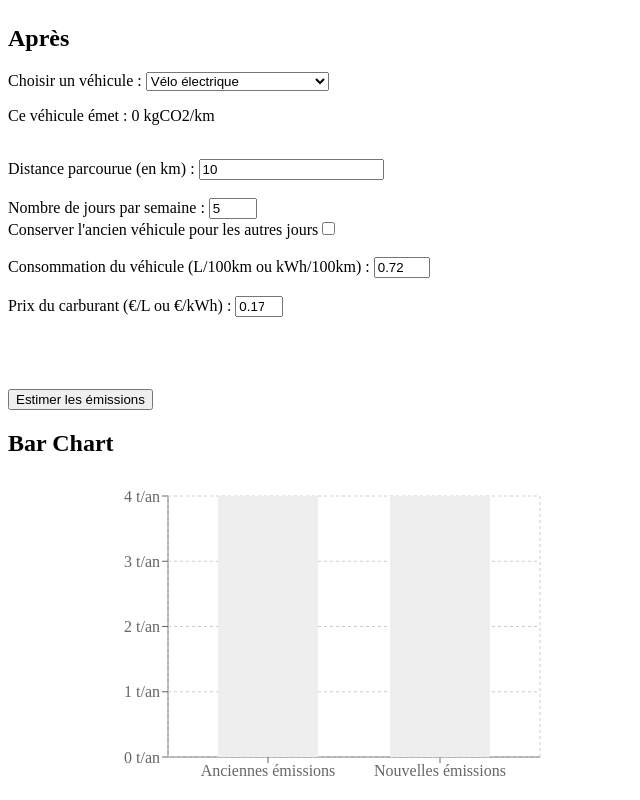
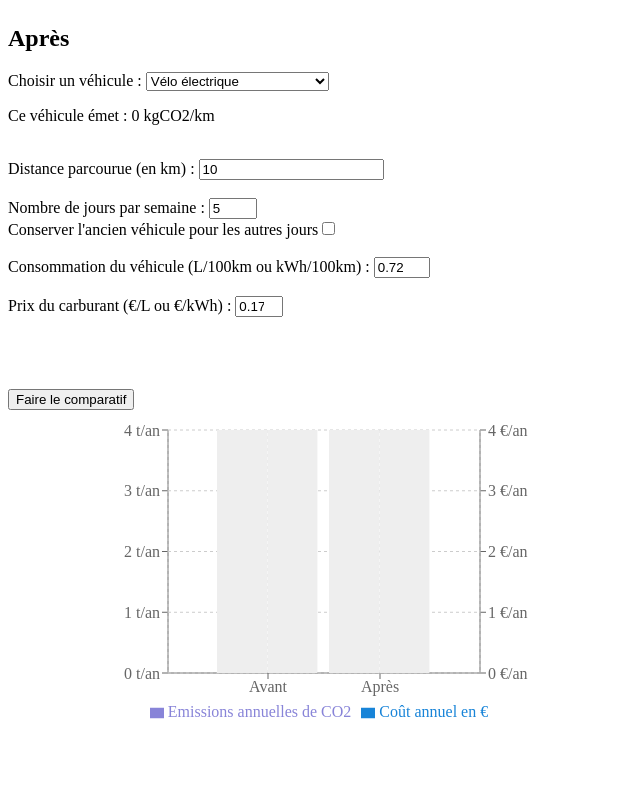
Before and after one commit to NicolasMazieres/bike-to-work, a React (Create React App) app: page / in a window 1280 px wide. Shown: the part 419-1219 px from the top of the page, without its empty margins (0-640 px from the left). After the commit the page ends 1153 px from the top, so only its background shows below. Built offline with nearby package versions, Linux system fonts and the light colour scheme; no server answers.

Commit message:
Update chart component + estimation results

```diff
--- a/src/components/Chart.tsx
+++ b/src/components/Chart.tsx
@@ -1,32 +1,42 @@
-import { BarChart, Bar, XAxis, YAxis, CartesianGrid, Tooltip, ResponsiveContainer } from 'recharts';
+import { BarChart, Bar, XAxis, YAxis, CartesianGrid, Legend, ResponsiveContainer } from 'recharts';
 
 interface Props {
-    oldEmissions: number;
-    newEmissions: number;
+    data1: [number, number];
+    data2: [number, number];
+    unit1: string;
+    unit2: string;
+    legend1: string;
+    legend2: string;
 }
 
 function Chart(props: Props) {
     const data = [
         {
-            name: 'Anciennes émissions',
-            co2: props.oldEmissions,
+            name: "Avant",
+            value1: props.data1[0],
+            value2: props.data2[0],
         },
         {
-            name: 'Nouvelles émissions',
-            co2: props.newEmissions,
+            name: "Après",
+            value1: props.data1[1],
+            value2: props.data2[1],
         }
     ];
 
     return (
         <div className="barchart-container">
-            <h2>Bar Chart</h2>
             <ResponsiveContainer width="50%" aspect={2} >
-                <BarChart data={data} margin={{top: 20, right: 100, left: 100, bottom: 5,}} barSize={100}>
+                <BarChart data={data} margin={{ top: 20, right: 100, left: 100, bottom: 5, }} barSize={100}>
                     <XAxis dataKey="name" scale="point" padding={{ left: 100, right: 100 }} />
-                    <YAxis dataKey="co2" unit=" t/an" />
-                    <Tooltip />
+                    <YAxis dataKey="value1" unit={props.unit1} yAxisId="left" />
+                    <YAxis dataKey="value2" unit={props.unit2} yAxisId="right" orientation="right" />
                     <CartesianGrid strokeDasharray="3 3" />
-                    <Bar dataKey="co2" fill="#8884d8" background={{ fill: '#eee' }} />
+                    <Legend payload={[
+                        { value: props.legend1, type: "rect", color: "#8884d8" },
+                        { value: props.legend2, type: "rect", color: "#1884d8" }
+                    ]} />
+                    <Bar dataKey="value1" yAxisId="left" fill="#8884d8" background={{ fill: '#eee' }} />
+                    <Bar dataKey="value2" yAxisId="right" fill="#1884d8" background={{ fill: '#eee' }} />
                 </BarChart>
             </ResponsiveContainer>
         </div>
--- a/src/components/EstimateEmissions.tsx
+++ b/src/components/EstimateEmissions.tsx
@@ -11,32 +11,61 @@ interface Props {
 function EstimateEmissions(props: Props) {
     const [oldEmissions, setOldEmissions] = useState<number>(0);
     const [newEmissions, setNewEmissions] = useState<number>(0);
+    const [oldCost, setOldCost] = useState<number>(0);
+    const [newCost, setNewCost] = useState<number>(0);
+
 
     const weeksWorkedPerYear = 45.6;
 
     const oldDistance = props.oldVehicleData.distance;
     const oldEmissionFactor = props.oldVehicleData.emissionFactor;
     const oldDaysPerWeek = props.oldVehicleData.daysPerWeek;
+    const oldConsommation = props.oldVehicleData.consommation / 100;
+    const oldPrice = props.oldVehicleData.price;
 
     const newDistance = props.newVehicleData.distance;
     const newEmissionFactor = props.newVehicleData.emissionFactor;
     const newDaysPerWeek = props.newVehicleData.daysPerWeek;
+    const newConsommation = props.newVehicleData.consommation / 100;
+    const newPrice = props.newVehicleData.price;
 
     function estimateEmissions() {
-        setOldEmissions(oldDistance * oldEmissionFactor * oldDaysPerWeek * weeksWorkedPerYear/1000);
+        setOldEmissions(oldDistance * oldEmissionFactor * oldDaysPerWeek * weeksWorkedPerYear / 1000);
         if (props.isBoxChecked && (newDaysPerWeek < oldDaysPerWeek)) {
-            setNewEmissions((newDistance * newEmissionFactor * newDaysPerWeek * weeksWorkedPerYear + oldDistance * oldEmissionFactor * (oldDaysPerWeek - newDaysPerWeek) * weeksWorkedPerYear)/1000);
+            setNewEmissions((newDistance * newEmissionFactor * newDaysPerWeek * weeksWorkedPerYear + oldDistance * oldEmissionFactor * (oldDaysPerWeek - newDaysPerWeek) * weeksWorkedPerYear) / 1000);
         }
         else {
-            setNewEmissions(newDistance * newEmissionFactor * newDaysPerWeek * weeksWorkedPerYear/1000);
+            setNewEmissions(newDistance * newEmissionFactor * newDaysPerWeek * weeksWorkedPerYear / 1000);
         }
+    }
+
+    function estimatePrices() {
+        setOldCost(oldDistance * oldPrice * oldConsommation * oldDaysPerWeek * weeksWorkedPerYear);
+        if (props.isBoxChecked && (newDaysPerWeek < oldDaysPerWeek)) {
+            setNewCost(newDistance * newPrice * newConsommation * newDaysPerWeek * weeksWorkedPerYear + oldDistance * oldPrice * oldConsommation * (oldDaysPerWeek - newDaysPerWeek) * weeksWorkedPerYear);
+        }
+        else {
+            setNewCost(newDistance * newPrice * newConsommation * newDaysPerWeek * weeksWorkedPerYear);
+        }
+    }
+
+    function handleClick() {
+        estimateEmissions();
+        estimatePrices();
     }
 
     return (
         <div>
-            <button onClick={estimateEmissions}>Estimer les émissions</button>
+            <button onClick={handleClick}>Faire le comparatif</button>
 
-            <Chart oldEmissions={oldEmissions} newEmissions={newEmissions}/>
+            <Chart
+                data1={[oldEmissions, newEmissions]}
+                unit1=" t/an"
+                legend1="Emissions annuelles de CO2"
+                data2={[oldCost, newCost]}
+                unit2=" €/an"
+                legend2="Coût annuel en €"
+            />
         </div>
     )
 }
--- a/src/components/SelectButton.tsx
+++ b/src/components/SelectButton.tsx
@@ -12,17 +12,17 @@ function SelectButton(props: Props) {
     return (
         <div>
             <label htmlFor="vehicle-select">Choisir un véhicule : </label>
-            <select name="vehicles" id="vehicle-select" onChange={handleChange}>
-                <option value="bike" selected={props.selectedName === "bike"}>Vélo / Marche / Télétravail</option>
-                <option value="ebike" selected={props.selectedName === "ebike"}>Vélo électrique</option>
-                <option value="e85" selected={props.selectedName === "e85"}>Voiture (Superéthanol E85)</option>
-                <option value="diesel" selected={props.selectedName === "diesel"}>Voiture (Diesel)</option>
-                <option value="petrol" selected={props.selectedName === "petrol"}>Voiture (Essence)</option>
-                <option value="gpl" selected={props.selectedName === "gpl"}>Voiture (GPL)</option>
-                <option value="motorcycle" selected={props.selectedName === "motorcycle"}>Moto/Scooter</option>
-                <option value="escooter" selected={props.selectedName === "escooter"}>Scooter électrique</option>
-                <option value="ecar" selected={props.selectedName === "ecar"}>Voiture électrique</option>
-                <option value="hybridcar" selected={props.selectedName === "hybridcar"}>Voiture hybride</option>
+            <select name="vehicles" id="vehicle-select" onChange={handleChange} defaultValue={props.selectedName}>
+                <option value="bike" >Vélo / Marche / Télétravail</option>
+                <option value="ebike" >Vélo électrique</option>
+                <option value="e85" >Voiture (Superéthanol E85)</option>
+                <option value="diesel" >Voiture (Diesel)</option>
+                <option value="petrol" >Voiture (Essence)</option>
+                <option value="gpl" >Voiture (GPL)</option>
+                <option value="motorcycle" >Moto/Scooter</option>
+                <option value="escooter" >Scooter électrique</option>
+                <option value="ecar" >Voiture électrique</option>
+                <option value="hybridcar" >Voiture hybride</option>
             </select>
         </div>
     )
```
